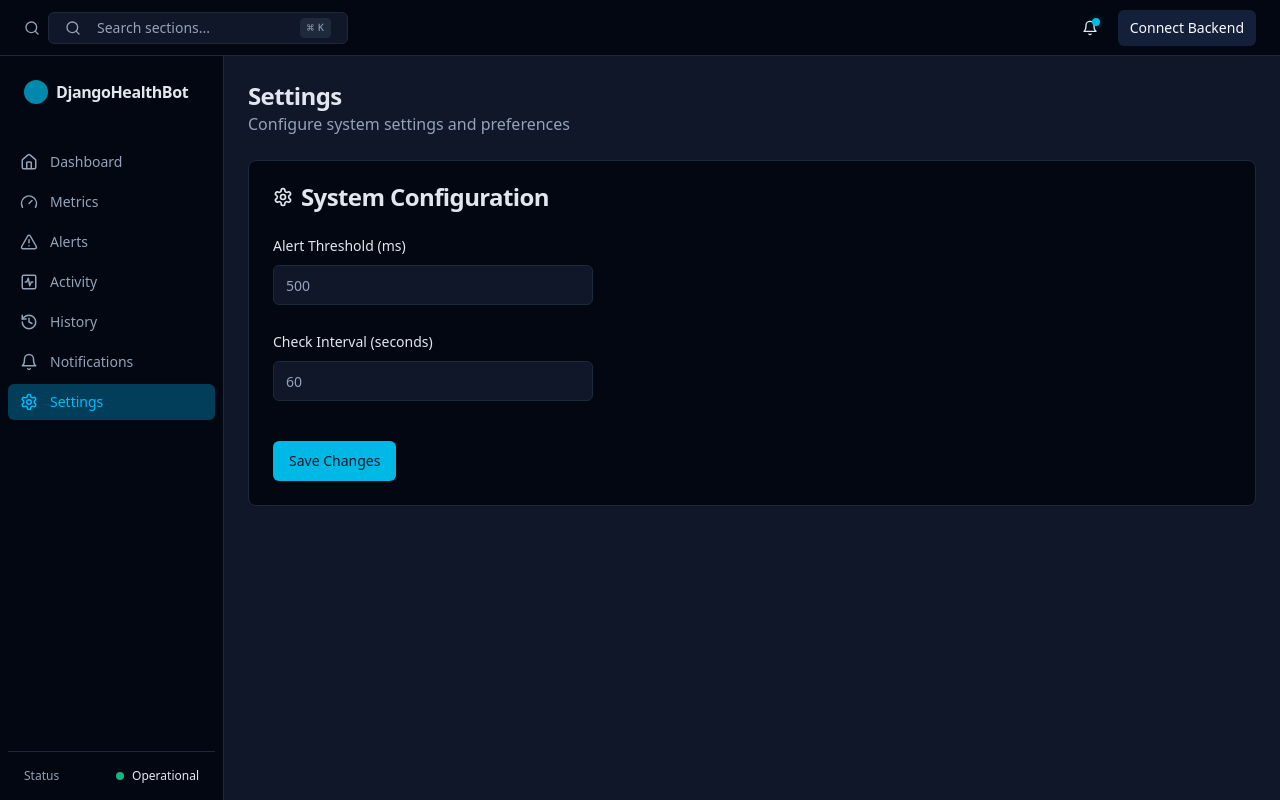
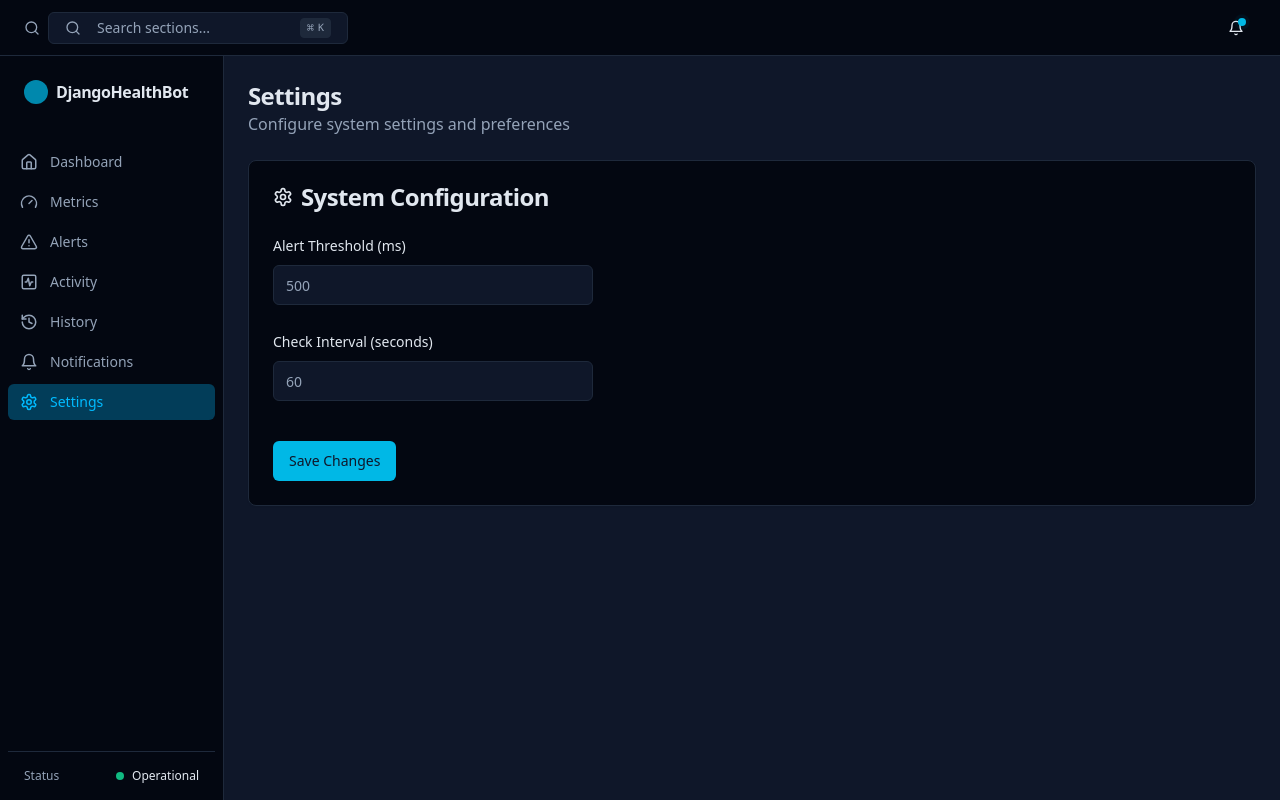
Before and after one commit to Aziz19191/health-guardian-alerts, a React (Vite) app: page /settings in a window 1280 px wide. Built offline with nearby package versions, Linux system fonts and the light colour scheme.

Commit message:
Refactor: Remove backend button
Remove the "Connect Backend" button from the header.

```diff
--- a/src/components/Layout/Header.tsx
+++ b/src/components/Layout/Header.tsx
@@ -1,4 +1,3 @@
-
 import React from 'react';
 import { Bell, Search } from 'lucide-react';
 import { Button } from '@/components/ui/button';
@@ -82,9 +81,6 @@ export function Header() {
             <span className="relative inline-flex h-2 w-2 rounded-full bg-primary"></span>
           </span>
         </Button>
-        <Button size="sm" variant="secondary">
-          Connect Backend
-        </Button>
       </nav>
 
       <CommandDialog open={open} onOpenChange={setOpen}>
```
